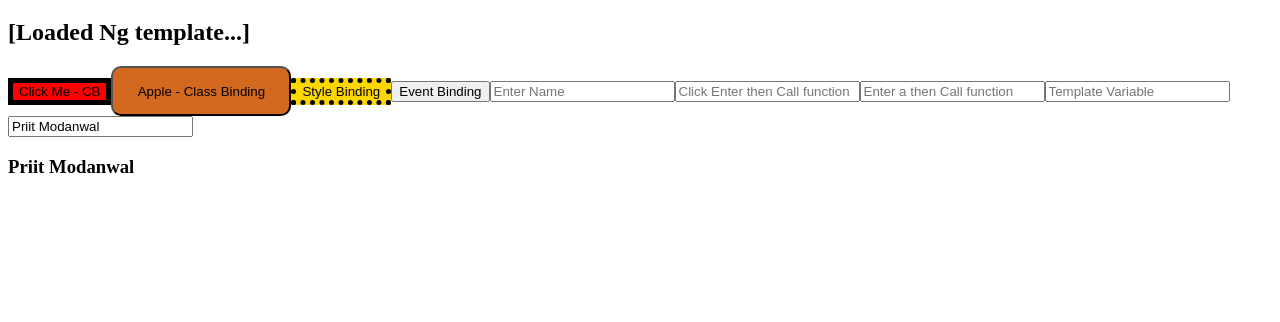
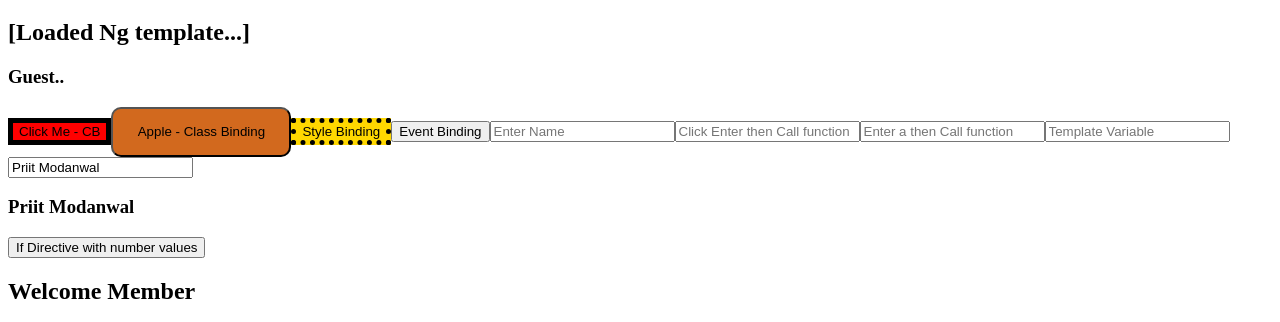
Before and after one commit to ModanwalPriti06/Angular-Notes, an Angular app: page / in a window 1280 px wide. Shown: the part 685-1007 px from the top of the page. Before the commit the page ends 881 px from the top, so only its background shows below. Built offline with nearby package versions, Linux system fonts and the light colour scheme.

Commit message:
ng template

```diff
--- a/src/app/app.html
+++ b/src/app/app.html
@@ -39,3 +39,16 @@
  <!-- <input placeholder="2 way data binding" type="text" #username [value]= "userName" (keyup.enter)="twoWayDataBind(username)" /> -->
 
  <input [(ngModel)]="userName"/> <h3>{{userName}}</h3>
+
+
+<!-- If Directive with number values -->
+ <button (click)="countLoginItem()">If Directive with number values</button>
+ <h4 *ngIf="loginCount > 4">Button Clicked more than 4 times</h4>
+
+
+ <!-- If Directive with String values -->
+  <h2 *ngIf="userRole == 'Admin' else isMember">Welcome Admin</h2>
+
+  <ng-template #isMember>
+    <h2>Welcome Member</h2>
+  </ng-template>
--- a/src/app/app.ts
+++ b/src/app/app.ts
@@ -2,10 +2,11 @@ import { Component } from '@angular/core';
 import { RouterOutlet } from '@angular/router';
 import { Login } from "./login/login";
 import { FormsModule } from '@angular/forms';
+import { NgIf } from '@angular/common';
 
 @Component({
   selector: 'app-root',
-  imports: [RouterOutlet, Login, FormsModule],
+  imports: [RouterOutlet, Login, FormsModule, NgIf],
   templateUrl: './app.html',
   styleUrl: './app.css'
 })
@@ -40,10 +41,17 @@ export class App {
 
   // two way bindinf
   userName: string = 'Priit Modanwal'
+  userRole: string = 'Admin1'
 
   twoWayDataBind(username: HTMLInputElement){
     this.userName = username.value
     console.log(this.userName)
   }
 
+  loginCount: number = 0;
+  countLoginItem(){
+    this.loginCount++;
+    console.log(this.loginCount)
+  }
+
 }
--- a/src/app/login/login.html
+++ b/src/app/login/login.html
@@ -38,3 +38,24 @@
         [Loaded Ng template...]
     </h2>
 </ng-template>
+
+<!-- Multilple condition -->
+ <!-- <h3 *ngIf="isAdmin; else member">Welcome Admin</h3>
+
+ <ng-template #member >
+     <h3 *ngIf="isMember else guest">Welcome Member</h3>
+ </ng-template>
+
+ <ng-template #guest>
+     <h3 *ngIf="isGuest">Welcome Guest</h3>
+ </ng-template> -->
+
+ @if(isAdmin){
+    <h3>Admin...</h3>
+
+ } @else if (isMember) {
+    <h3>Member...</h3>
+
+ } @else if (isGuest) {
+    <h3>Guest..</h3>
+ }
--- a/src/app/login/login.ts
+++ b/src/app/login/login.ts
@@ -21,6 +21,9 @@ export class Login {
   isDisabled: boolean = true
 
   // Directive
-  isLogged:boolean = false
+  isLogged: boolean = false;
+  isAdmin: boolean = false;
+  isMember: boolean = false;
+  isGuest: boolean = true;
 
 }
```
Also changed, not shown: 1 other file (tests, documents, lock files or other folders).
